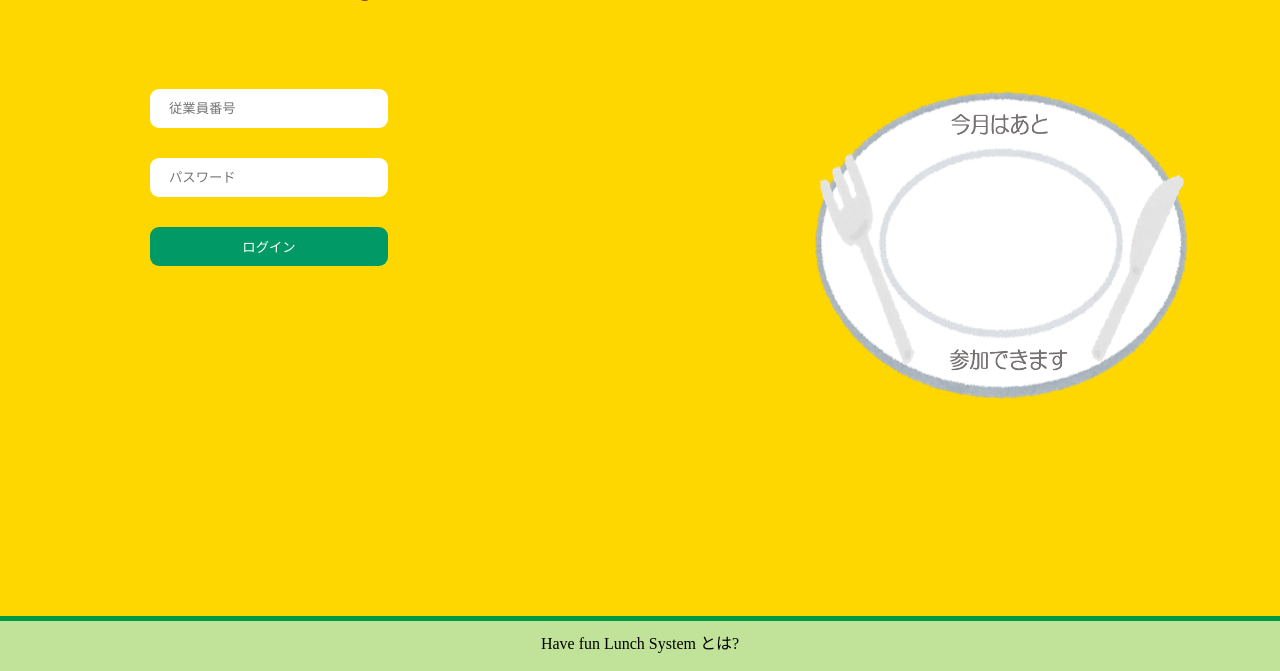
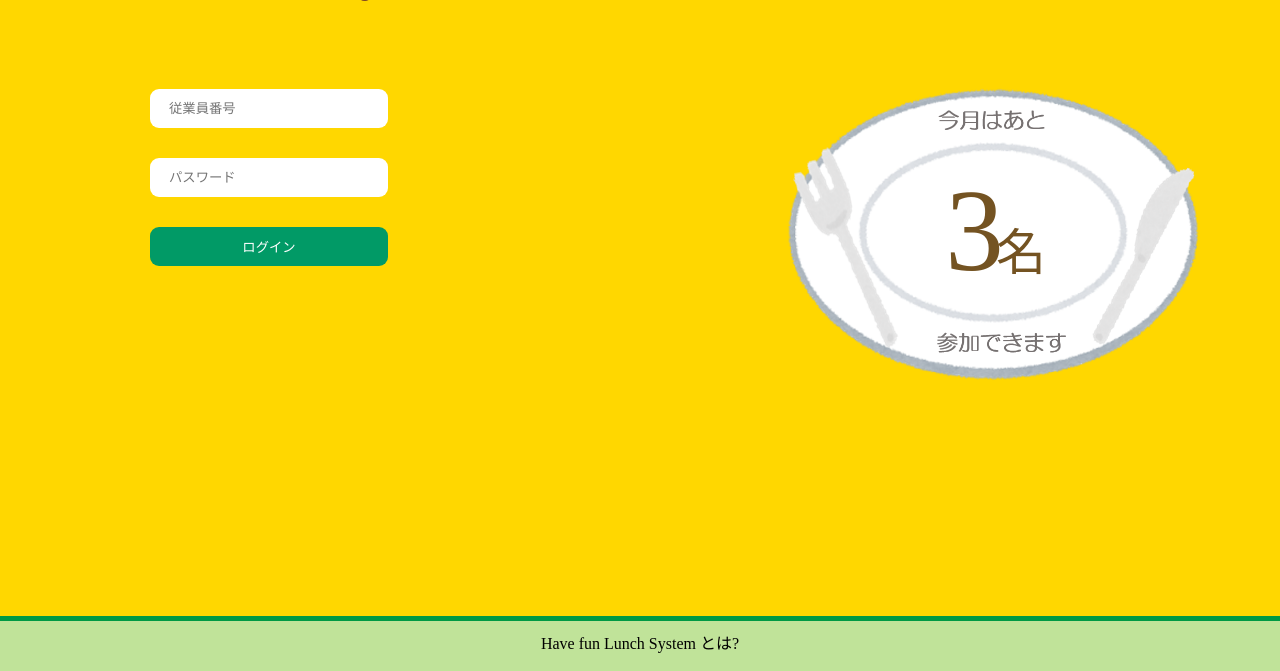
Before and after one commit to MasakiYoshimoto/have_fun_lunch, a PHP site: page / in a window 1280 px wide. Shown: the part 129-800 px from the top of the page. Run offline with PHP 8.4, Linux system fonts and the light colour scheme; data that the repository does not hold is empty.

Commit message:
CSS修正

```diff
--- a/CSS/index.css
+++ b/CSS/index.css
@@ -42,8 +42,25 @@
   margin-bottom: 30px;
 }
 .pic_dish{
-  margin-left: 400px;
+  background-image: url("../img/index.png");
+  background-size: contain;
+  background-repeat: no-repeat;
+  margin-left: 622px;
   margin-bottom: 100px;
-  width: 400px;
-  height: 400px;
+  width: 440px;
+  height: 468px;
 }
+.user_counts{
+  text-align: center;
+  display: block;
+  position: relative;
+  top: 123px;
+  left: 22px;
+  font-size: 117px;
+  color: #745322;
+  }
+.user_counts span{
+  font-size: 50px;
+  position: relative;
+  right: 37px;
+}
--- a/CSS/select.css
+++ b/CSS/select.css
@@ -30,6 +30,12 @@ body{
   width: 240px;
   margin: 50px 0px 0px 150px;
 }
+.list_join_users{
+  border: solid 3px;
+  margin-left: 622px;
+  margin-bottom: 100px;
+  width: 440px;
+}
 .hfl2{
   width: 1000px;
   float: right;
--- a/JS/top.js
+++ b/JS/top.js
@@ -12,7 +12,7 @@ $('.join_button').on('click',function(){
             case 0:
             //完了時の処理
               var message = $('<p>').html(response.message).addClass('thanksjoinmessage');
-              $('.join_button').after(message);
+              $('.results_msg').html(message);
               if(dbtype==1){
                 $('.join_button').html("参加を取り消す");
                 $('#dbtype').val(0);
@@ -24,11 +24,11 @@ $('.join_button').on('click',function(){
             case 1:
             //定員オーバーの処理
               var message = $('<p>').html(response.message).addClass('limitovermessage');
-                $('.join_button').after(message);
+                $('.results_msg').html(message);
             break;
             default:
             //その他の処理
-                $('.join_button').after('原因不明のエラーが発生しました。管理者へご連絡ください。');
+                $('.results_msg').html('原因不明のエラーが発生しました。管理者へご連絡ください。');
             break;
         }
       },
--- a/Lib/dbjoin.php
+++ b/Lib/dbjoin.php
@@ -22,7 +22,6 @@ function exist_join_user($con,$id_user){
           WHERE id_user = {$id_user}";
   $response = mysqli_query($con,$sql);
   $user_counts = mysqli_num_rows ($response);
-  var_dump($user_counts);
   if($user_counts>=1){
     return false;
   }else {
--- a/Lib/dbuser.php
+++ b/Lib/dbuser.php
@@ -5,3 +5,21 @@ function getLoginUser($con,$id_user,$pass){
   $row = mysqli_fetch_assoc($responce);
   return $row;
 }
+function countsUser($con){
+  $sql ="SELECT id_user
+         FROM t_join";
+  $response = mysqli_query($con,$sql);
+  $user_counts = mysqli_num_rows ($response);
+  return $user_counts;
+}
+function getUserInfo($con){
+  $sql ="SELECT t_join.id_user,section_code,first_name,last_name
+        FROM t_join
+        INNER JOIN m_user ON m_user.id_user = t_join.id_user";
+  $response = mysqli_query($con,$sql);
+  $list = array();
+  while($row = mysqli_fetch_assoc($response)){
+    $list[] = $row;
+  }
+  return $list;
+}
--- a/Lib/join.php
+++ b/Lib/join.php
@@ -17,7 +17,7 @@
 if($join_user_counts>=LIMITJOIN){
 //TODO 定員だった場合、定員に達したよメッセージ
   $join_result["result_code"] = 1;
-  $join_result["message"] = "※定員に達したため参加を受け付けることができませんでした。またのご参加をお待ちしております".LIMITJOIN;
+  $join_result["message"] = "※定員に達したため参加を受け付けることができませんでした。またのご参加をお待ちしております。".LIMITJOIN;
 }else {
   if($_POST['dbtype']==1){
     $now=date("Y-m-d H:i:s");
@@ -25,11 +25,11 @@ if($join_user_counts>=LIMITJOIN){
           VALUES('{$_SESSION['user_info']['id_user']}','{$now}')";
     mysqli_query($con,$sql);
     $join_result["result_code"] = 0 ;
-    $join_result["message"] = "定員じゃないよ";
+    $join_result["message"] = "※参加受付期間中はキャンセルが可能です。";
   }else {
     delete_join_user($con,$_SESSION['user_info']['id_user']);
     $join_result["result_code"] = 0 ;
-    $join_result["message"] = "取り消し完了";
+    $join_result["message"] = "※参加受付期間中は、定員に達しない限り、再度参加を希望することが可能です。";
   }
 }
 //TODO 残枠あった場合、
--- a/index.php
+++ b/index.php
@@ -1,4 +1,7 @@
-<?php session_start();?>
+<?php
+require_once("Lib/require.php");
+session_start();
+$con = connect();?>
 <!DOCTYPE html>
 <html>
 <head>
@@ -28,7 +31,13 @@
       if(!empty($_SESSION["error"]["msg"])){
       echo $_SESSION["error"]["msg"];
     }?>
-    <img class="pic_dish" src="img/index.png" alt="カウンター" title="カウンター">
+    <div class="pic_dish">
+      <p class="user_counts">
+      <?php $user_counts=countsUser($con);
+        echo LIMITJOIN-$user_counts;
+      ?>
+      <span>名</span></p>
+    </div>
   </div>
     <footer>
     <div class="footer_infex">Have fun Lunch System とは?</div>
--- a/results.html
+++ b/results.html
@@ -8,6 +8,7 @@
   </head>
   <body>
 <img class="mypage2" src="img/mypage2.png" alt="マイページ" title="マイページ">
+<img class="tuuti" src="img/tuuti.png" alt="結果" title="結果">
 <footer>
 <img class="hfl2" src="img/hfl2.png" alt="ロゴ" title="ロゴ">
 <div class="under_footer"></div>
--- a/top.php
+++ b/top.php
@@ -39,6 +39,7 @@ if(!empty($_SESSION["error"]["msg"])){
     // }
     ?>
   </header>
+  <contents>
       <?php
       if(exist_join_user($con,$_SESSION['user_info']['id_user'])){
         $join_button_msg = "参加を希望する";
@@ -50,6 +51,9 @@ if(!empty($_SESSION["error"]["msg"])){
       ?>
       <input id="dbtype" type="hidden" name="" value="<?php echo $dbtype ;?>">
       <div class ="join_button"><?php echo $join_button_msg ; ?></div>
+      <div class="results_msg"></div>
+      <img class="jointothelunch" src="img/jointothelunch.png" alt="ﾊﾝﾊﾞｰｰｶﾞｰ" title="ﾊﾝﾊﾞｰｶﾞｰ">
+    </contents>
     <footer>
     </footer>
   </body>
```
Also changed, not shown: CSS/results.css (+7 -0 lines), CSS/top2.css (+11 -0 lines), select.html (+20 -0 lines), img/jointothelunch.png (added), img/tuuti.png (added).
